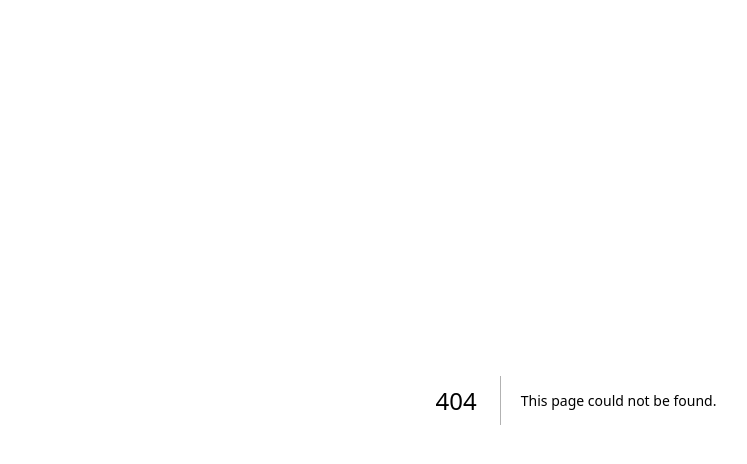
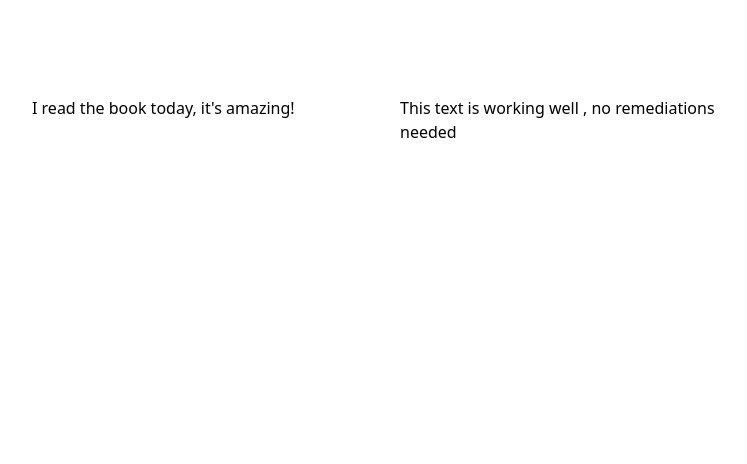
Before and after one commit to test-party/guinea-pig-next, a Next.js app: page /neurodiversity-ruleset/pronunciation in a window 1280 px wide. Before the commit this address had no page. Shown: the top 464 px of the page, without its empty margins (64-811 px from the left). Built offline with nearby package versions, Linux system fonts and the light colour scheme.

Commit message:
add neurodiversity pronunciation

```diff
--- /dev/null
+++ b/src/app/neurodiversity-ruleset/pronunciation/page.tsx
@@ -0,0 +1,9 @@
+//http://localhost:3000/neurodiversity-ruleset/pronunciation
+export default function Pronunciation() {
+    return (
+        <main className="flex min-h-screen grid grid-cols-3 gap-4 p-24">
+            <p>I read the book today, it's amazing!</p>
+            <p>This text is working well , no remediations needed </p>
+        </main>
+    )
+}
--- a/src/app/neurodiversity-ruleset/reading-level/page.tsx
+++ b/src/app/neurodiversity-ruleset/reading-level/page.tsx
@@ -1,5 +1,5 @@
 //http://localhost:3000/neurodiversity-ruleset/reading-level
-export default function LanguageOfParts() {
+export default function ReadingLevel() {
     return (
         <main className="flex min-h-screen grid grid-cols-3 gap-4 p-24">
             <p>The ephemerality of hermeneutic ontology, intertwining with metacognitive dialectics, imposes a transcendent exegesis whose polysemy radiates through hermetic intertextuality, challenging immediate cognition and demanding a sophisticated semiotic decryption.</p>
```
